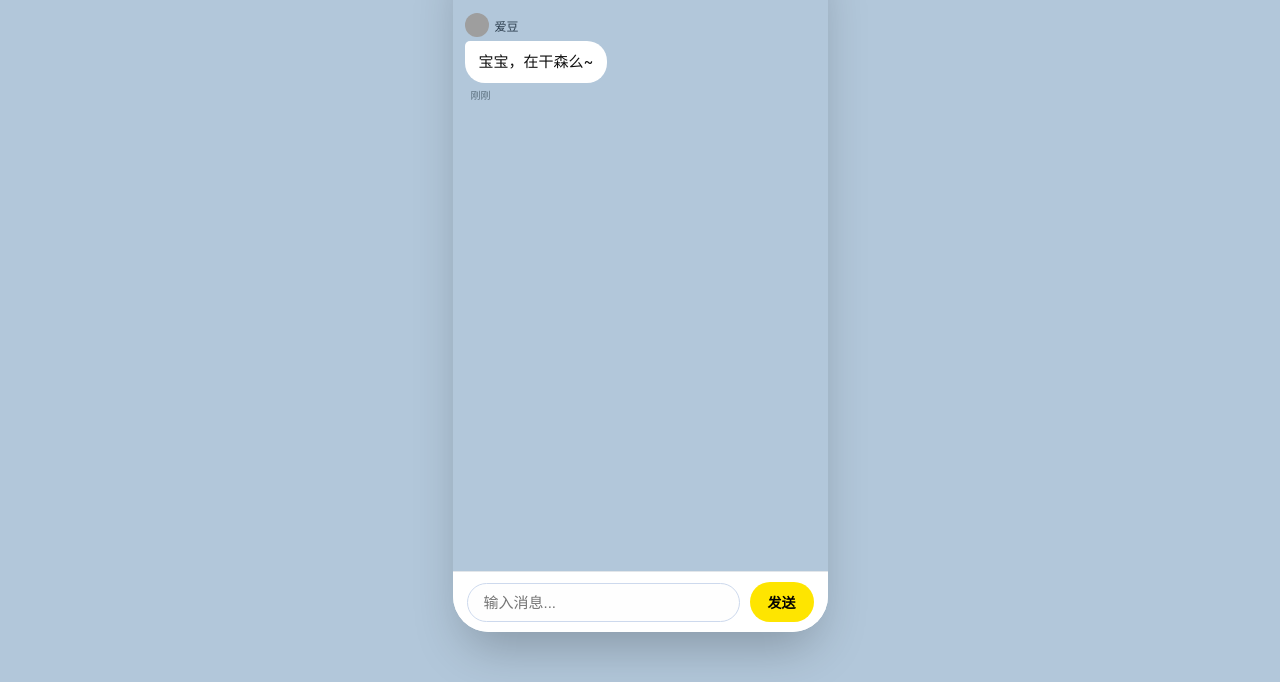
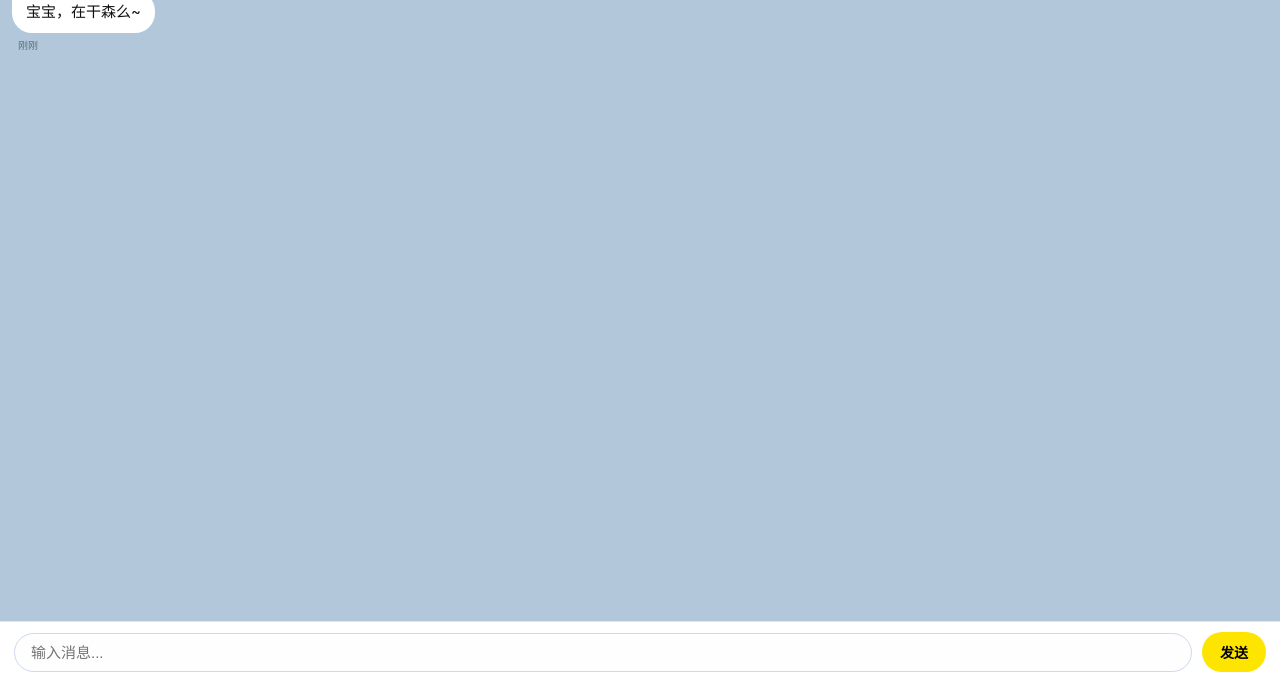
Before and after one commit to lyh1634/bl-new-backend, a website: page public/index.html in a window 1280 px wide. Shown: the part 118-800 px from the top of the page. Drawn offline with Linux system fonts and the light colour scheme; grey boxes are pictures that could not be loaded.

Commit message:
Update index.html

```diff
--- a/public/index.html
+++ b/public/index.html
@@ -19,20 +19,19 @@
       justify-content: center;
       align-items: center;
       min-height: 100vh;
-      padding: 12px;
+      padding: 0;
     }
 
     /* 手机容器 */
     .phone {
       width: 100%;
-      max-width: 375px;
-      height: 700px;
+      height: 100vh;          /* 占满整个视口高度 */
       background: #fff;
-      border-radius: 36px;
-      overflow: hidden;
       display: flex;
       flex-direction: column;
-      box-shadow: 0 25px 50px -12px rgba(0, 0, 0, 0.25);
+      box-shadow: none;       /* 去掉阴影 */
+      border-radius: 0;       /* 去掉圆角 */
+      overflow: hidden;
       position: relative;
     }
 
```
